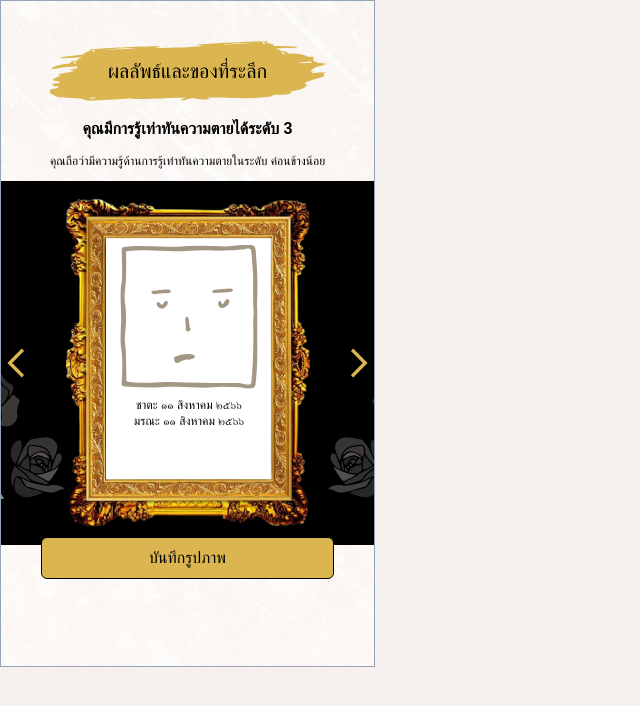
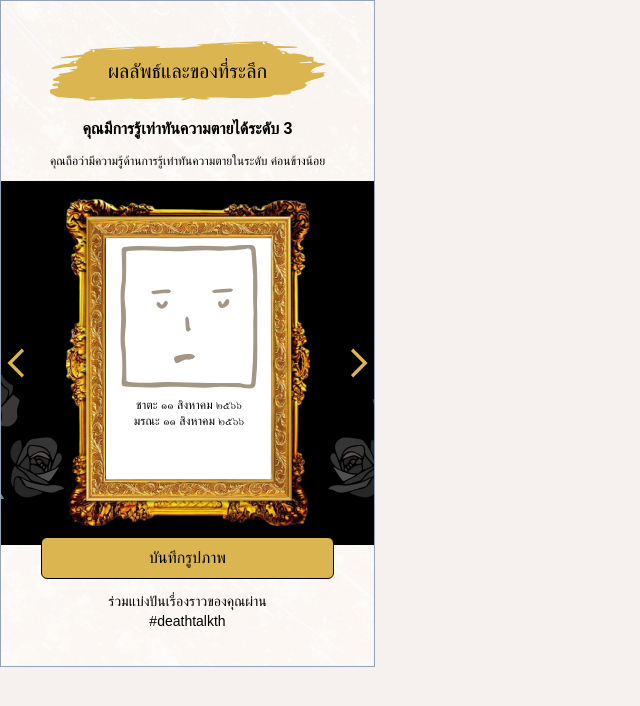
Before and after one commit to Tantatorn-dev/deathtalk-photobooth, a SvelteKit app: page /result in a window 1280 px wide. Shown: the top 706 px of the page, without its empty margins (0-640 px from the left). Built offline with nearby package versions, Linux system fonts and the light colour scheme; a web font is replaced by a local one.

Commit message:
feat: add subtitle text

```diff
--- a/src/routes/result/+page.svelte
+++ b/src/routes/result/+page.svelte
@@ -5,12 +5,10 @@
 
 <div class="flex flex-col gap-3 pt-10">
 	<SplashText className="pt-4 pb-4 pl-8 pr-8 text-center text-xl">ผลลัพธ์และของที่ระลึก</SplashText>
-	<p class="mt-1 font-bold text-center">
-		คุณมีการรู้เท่าทันความตายได้ระดับ 3
-	</p>
+	<p class="mt-1 font-bold text-center">คุณมีการรู้เท่าทันความตายได้ระดับ 3</p>
 	<p class="pl-6 pr-6 text-xs text-center">
-		คุณถือว่ามีความรู้ด้านการรู้เท่าทันความตายในระดับ
-		ค่อนข้างน้อย
+		คุณถือว่ามีความรู้ด้านการรู้เท่าทันความตายในระดับ ค่อนข้างน้อย
 	</p>
 	<FrameSelector />
+	<p class="text-sm text-center">ร่วมแบ่งปันเรื่องราวของคุณผ่าน <br> #deathtalkth</p>
 </div>
```
